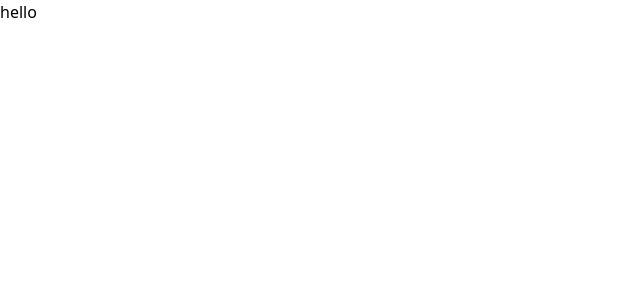
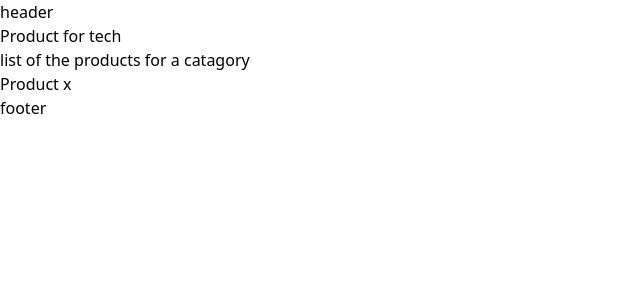
Before and after one commit to shkms11/product-catalog, a React (Vite) app: page / in a window 1280 px wide. Shown: the top 300 px of the page, without its empty margins (0-640 px from the left). Built offline with nearby package versions, Linux system fonts and the light colour scheme.

Commit message:
import home to app.tsx

```diff
--- a/src/App.tsx
+++ b/src/App.tsx
@@ -1,9 +1,10 @@
 import "./App.css";
+import Home from "./components/Home";
 
 function App() {
     return (
         <div>
-            <h1>hello </h1>
+            <Home />
         </div>
     );
 }
```
